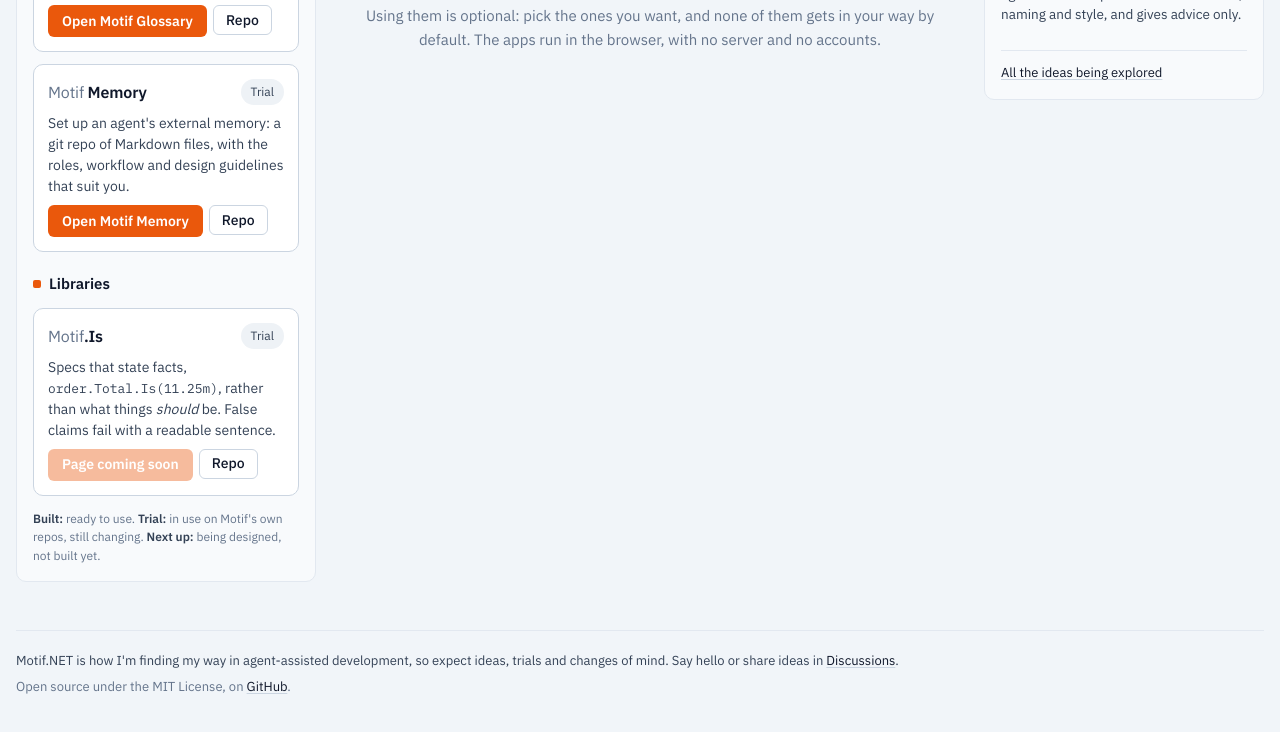
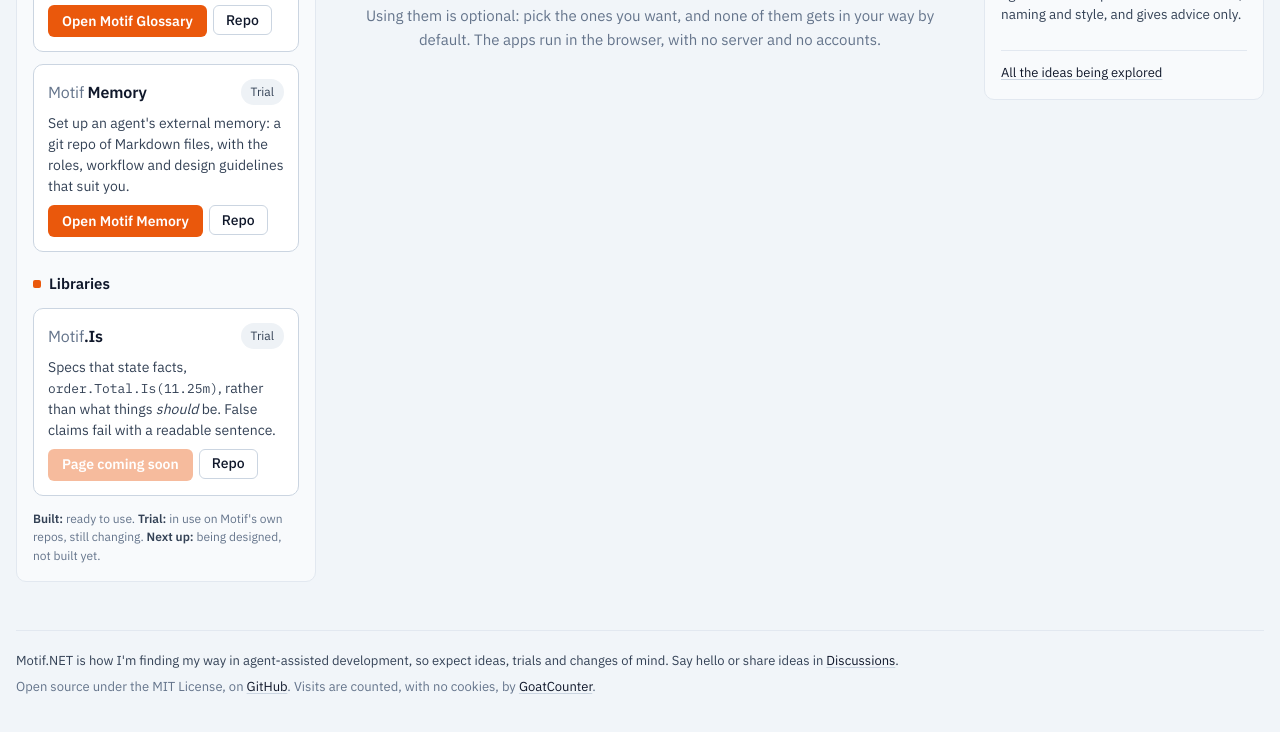
Before and after one commit to motif-dotnet/motif-dotnet.github.io, a plain HTML site: page index.html in a window 1280 px wide. Shown: the part 523-1255 px from the top of the page. Drawn offline with Linux system fonts and the light colour scheme.

Commit message:
Count visits with GoatCounter, with no cookies, and say so (motif-dotnet/motif-dotnet.github.io#1)

```diff
--- a/index.html
+++ b/index.html
@@ -33,6 +33,8 @@
         } catch { }
     </script>
     <script src="js/site.js" defer></script>
+    <!-- Counts visits for every Motif.NET site: see the README. -->
+    <script data-goatcounter="https://motif-dotnet.goatcounter.com/count" async src="https://gc.zgo.at/count.v4.js" crossorigin="anonymous" integrity="sha384-nRw6qfbWyJha9LhsOtSb2YJDyZdKvvCFh0fJYlkquSFjUxp9FVNugbfy8q1jdxI+"></script>
 </head>
 
 <body>
@@ -144,7 +146,7 @@
 
     <footer>
         <p>Motif.NET is how I'm finding my way in agent-assisted development, so expect ideas, trials and changes of mind. Say hello or share ideas in <a href="https://github.com/motif-dotnet/.github/discussions">Discussions</a>.</p>
-        <p class="muted">Open source under the MIT License, on <a href="https://github.com/motif-dotnet">GitHub</a>.</p>
+        <p class="muted">Open source under the MIT License, on <a href="https://github.com/motif-dotnet">GitHub</a>. Visits are counted, with no cookies, by <a href="https://www.goatcounter.com">GoatCounter</a>.</p>
     </footer>
 </body>
 
```
Also changed, not shown: 1 other file.
